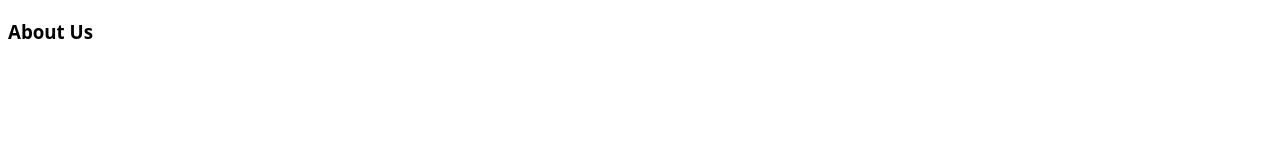
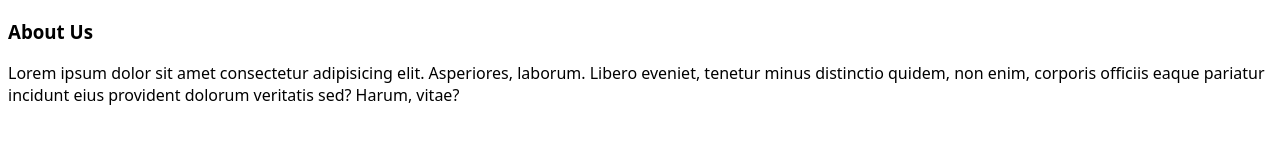
Before and after one commit to appworld-hu/git-demo, a plain HTML site: page about.html in a window 1280 px wide. Drawn offline with Linux system fonts and the light colour scheme.

Commit message:
about content added

```diff
--- a/about.html
+++ b/about.html
@@ -9,5 +9,7 @@
 </head>
 <body>
     <h3>About Us</h3>
+
+    <p>Lorem ipsum dolor sit amet consectetur adipisicing elit. Asperiores, laborum. Libero eveniet, tenetur minus distinctio quidem, non enim, corporis officiis eaque pariatur incidunt eius provident dolorum veritatis sed? Harum, vitae?</p>
 </body>
 </html>
```
